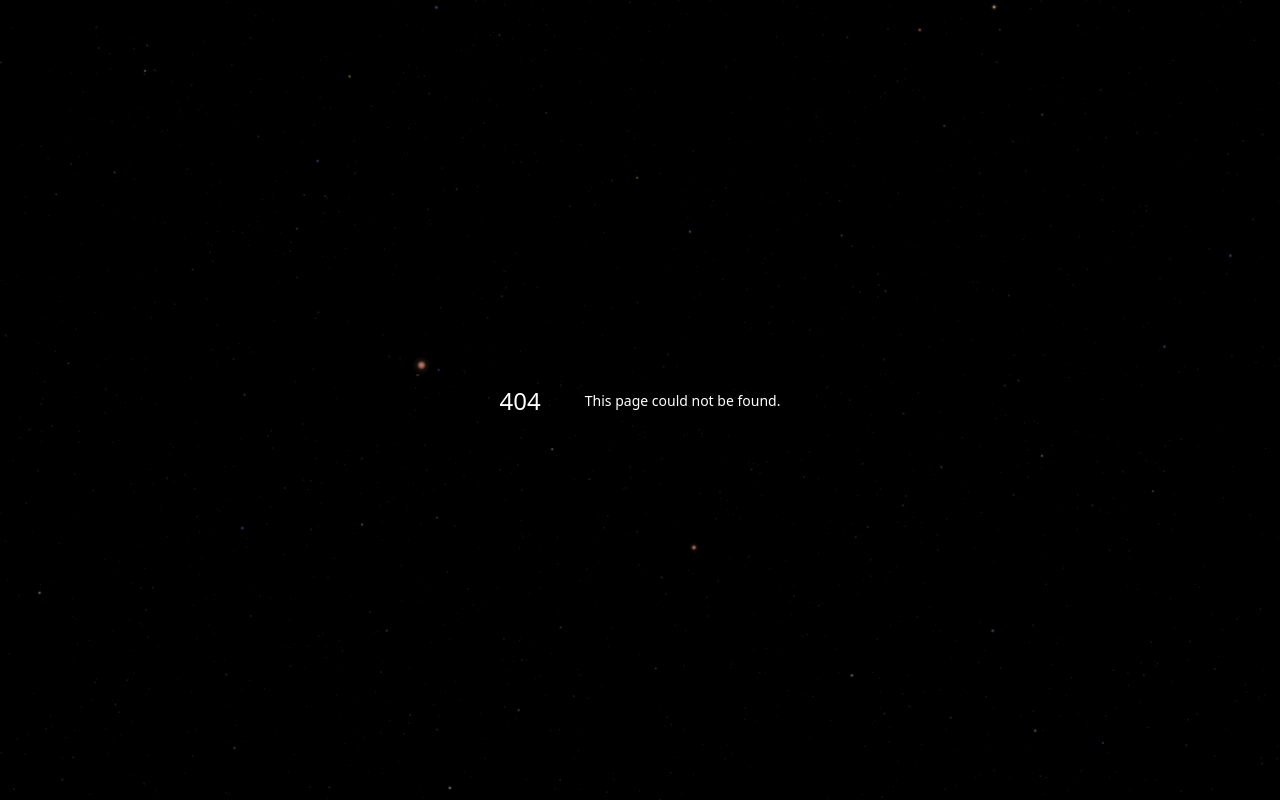
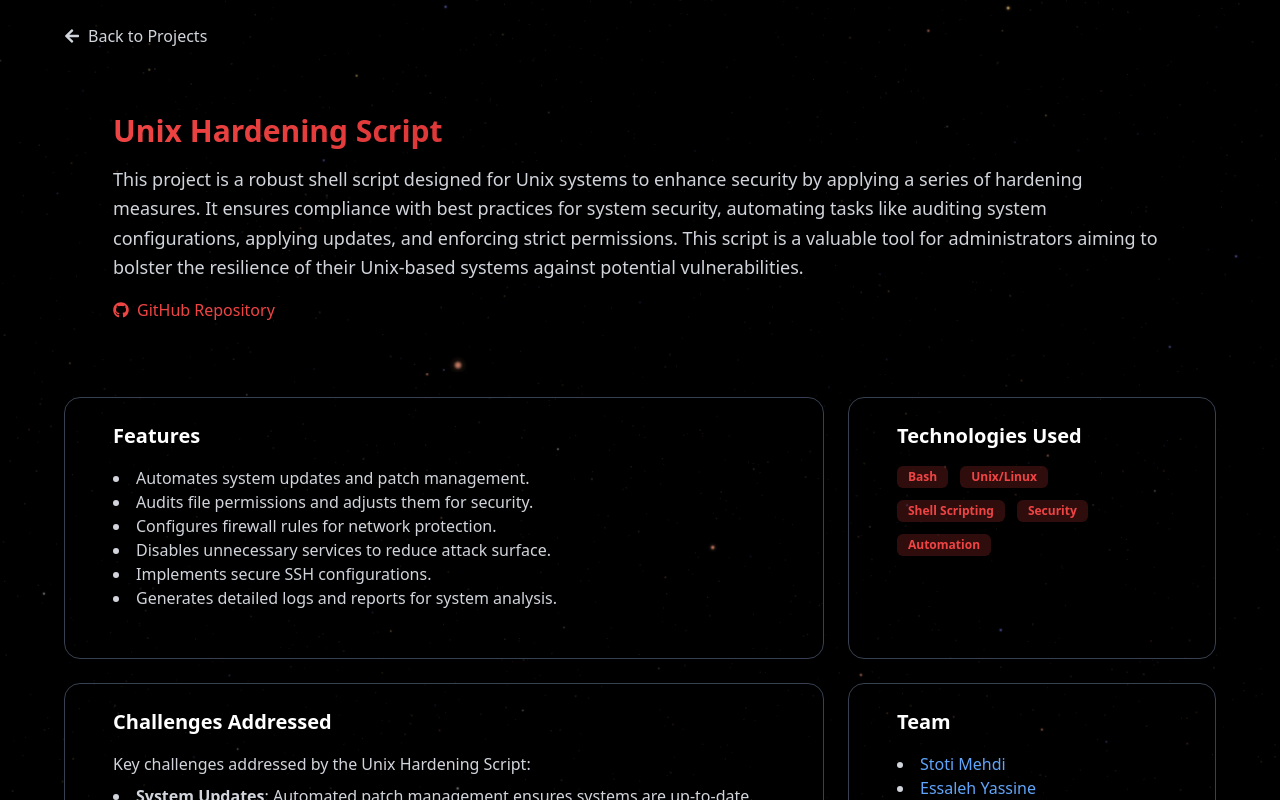
Before and after one commit to SMBullet/mehdist.live, a Next.js app: page /projects/hardening-as-a-code in a window 1280 px wide. Before the commit this address had no page. Shown: the top 800 px of the page. Built offline with nearby package versions, Linux system fonts and the light colour scheme.

Commit message:
added project

```diff
--- /dev/null
+++ b/app/projects/hardening-as-a-code/page.jsx
@@ -0,0 +1,120 @@
+"use client";
+
+import React from "react";
+import { motion } from "framer-motion";
+import { Card, CardContent } from "@/components/ui/card";
+import { Badge } from "@/components/ui/badge";
+import { FaGithub, FaArrowLeft } from "react-icons/fa";
+import Image from "next/image";
+
+const screenshots = [
+  "/unix-hardening/1.png",
+];
+
+const UnixHardeningScript = () => {
+  const handleBackClick = (e) => {
+    e.preventDefault();
+    window.history.back();
+  };
+
+  return (
+    <div className="min-h-screen flex items-center justify-center p-6 pb-0 mb-10" id="unix-hardening-script">
+      <motion.div
+        className="w-full max-w-6xl grid grid-cols-1 md:grid-cols-3 gap-6"
+        initial={{ opacity: 0, y: 20 }}
+        animate={{ opacity: 1, y: 0 }}
+        transition={{ duration: 0.6 }}
+      >
+        {/* Back to Projects Link */}
+        <a href="#" onClick={handleBackClick} className="flex items-center text-gray-300 hover:text-red-500 mb-4">
+          <FaArrowLeft className="mr-2" /> Back to Projects
+        </a>
+
+        {/* Title and Description Card */}
+        <Card className="shadow-xl rounded-2xl p-6 bg-transparent col-span-1 md:col-span-3">
+          <CardContent>
+            <h2 className="text-3xl font-bold bg-clip-text text-transparent bg-gradient-to-r from-red-500 to-red-700 mb-4">
+              Unix Hardening Script
+            </h2>
+            <p className="text-lg leading-relaxed text-gray-300">
+              This project is a robust shell script designed for Unix systems to enhance security by applying a series of hardening measures.
+              It ensures compliance with best practices for system security, automating tasks like auditing system configurations,
+              applying updates, and enforcing strict permissions. This script is a valuable tool for administrators aiming to bolster the
+              resilience of their Unix-based systems against potential vulnerabilities.
+            </p>
+            <a href="https://github.com/SMBullet/Unix-Hardening-Script" target="_blank" rel="noopener noreferrer" className="inline-flex items-center text-red-500 hover:text-red-700 mt-4">
+              <FaGithub className="mr-2" /> GitHub Repository
+            </a>
+          </CardContent>
+        </Card>
+
+        {/* Features Card */}
+        <Card className="border border-gray-700 shadow-xl rounded-2xl p-6 bg-transparent col-span-1 md:col-span-2">
+          <CardContent>
+            <h3 className="text-xl font-semibold text-white">Features</h3>
+            <ul className="list-disc list-inside text-gray-300 mt-4">
+              <li>Automates system updates and patch management.</li>
+              <li>Audits file permissions and adjusts them for security.</li>
+              <li>Configures firewall rules for network protection.</li>
+              <li>Disables unnecessary services to reduce attack surface.</li>
+              <li>Implements secure SSH configurations.</li>
+              <li>Generates detailed logs and reports for system analysis.</li>
+            </ul>
+          </CardContent>
+        </Card>
+
+        {/* Technologies Used Card */}
+        <Card className="border border-gray-700 shadow-xl rounded-2xl p-6 bg-transparent col-span-1 md:col-span-1">
+          <CardContent>
+            <h3 className="text-xl font-semibold text-white">Technologies Used</h3>
+            <div className="flex flex-wrap gap-3 mt-4">
+              <Badge variant="secondary" className="bg-red-500/20 text-red-500">Bash</Badge>
+              <Badge variant="secondary" className="bg-red-500/20 text-red-500">Unix/Linux</Badge>
+              <Badge variant="secondary" className="bg-red-500/20 text-red-500">Shell Scripting</Badge>
+              <Badge variant="secondary" className="bg-red-500/20 text-red-500">Security</Badge>
+              <Badge variant="secondary" className="bg-red-500/20 text-red-500">Automation</Badge>
+            </div>
+          </CardContent>
+        </Card>
+
+        {/* Challenges Addressed Card */}
+        <Card className="border border-gray-700 shadow-xl rounded-2xl p-6 bg-transparent col-span-1 md:col-span-2">
+          <CardContent>
+            <h3 className="text-xl font-semibold text-white">Challenges Addressed</h3>
+            <div className="space-y-2 text-gray-300 mt-4">
+              <p>Key challenges addressed by the Unix Hardening Script:</p>
+              <ul className="list-disc list-inside">
+                <li><strong>System Updates</strong>: Automated patch management ensures systems are up-to-date.</li>
+                <li><strong>Permission Misconfigurations</strong>: Audits and corrects file and directory permissions.</li>
+                <li><strong>Service Vulnerabilities</strong>: Disables unnecessary or insecure services.</li>
+                <li><strong>SSH Security</strong>: Implements robust SSH configuration settings.</li>
+                <li><strong>Firewall Rules</strong>: Automates setup of network security policies.</li>
+              </ul>
+            </div>
+          </CardContent>
+        </Card>
+
+        {/* Team Card */}
+        <Card className="border border-gray-700 shadow-xl rounded-2xl p-6 bg-transparent col-span-1 md:col-span-1">
+          <CardContent>
+            <h3 className="text-xl font-semibold text-white">Team</h3>
+            <ul className="list-disc list-inside text-gray-300 mt-4">
+              <li>
+                <a href="https://github.com/SMBullet" target="_blank" rel="noopener noreferrer" className="text-blue-400 hover:underline">
+                  Stoti Mehdi
+                </a>
+              </li>
+              <li>
+                <a href="https://github.com/Yassinom" target="_blank" rel="noopener noreferrer" className="text-blue-400 hover:underline">
+                  Essaleh Yassine
+                </a>
+              </li>
+            </ul>
+          </CardContent>
+        </Card>
+      </motion.div>
+    </div>
+  );
+};
+
+export default UnixHardeningScript;
--- a/components/Projects.jsx
+++ b/components/Projects.jsx
@@ -63,6 +63,17 @@ const projects = [
     tools: ["Bash Scripting", "Debian"],
     github: "https://github.com/Eljakani/FDM",
     link: "/projects/FDM"
+  },
+  {
+    title: "Hardening as a Code",
+    description: (
+      <>
+        A shell script that hardens Unix systems, mainly Debian and Ubuntu, following the ANSSI recommendations. It enhances system security by hardening GRUB, kernel, and network settings, while also restricting services and access.
+      </>
+    ),
+    tools: ["Shell", "Linux", "Security"],
+    github: "https://github.com/SMBullet/Unix-Hardening-Script",
+    link: "/projects/hardening-as-a-code"
   }
 ];
 
```
